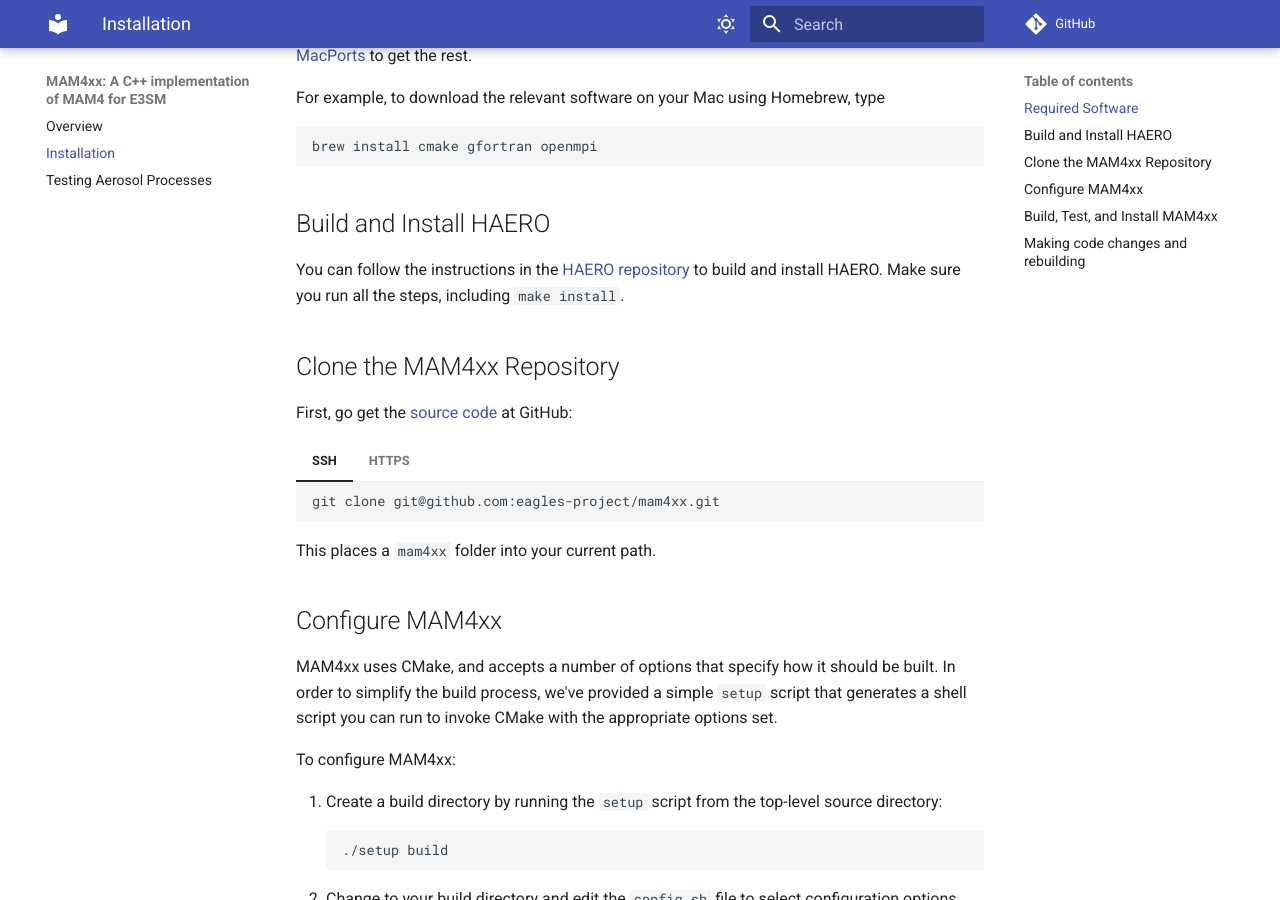
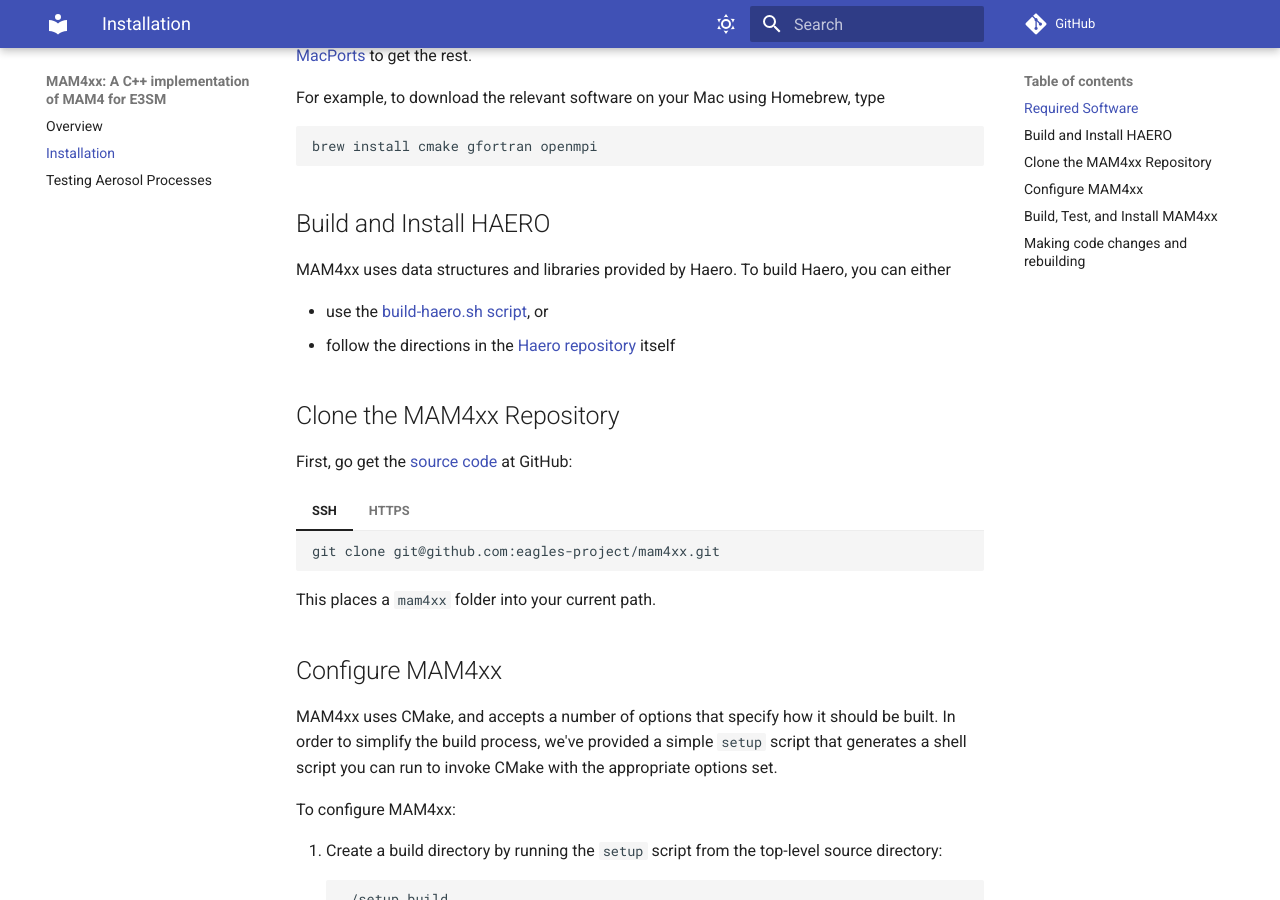
Before and after one commit to eagles-project/mam4xx, an MkDocs documentation site: the page built from docs/installation.md, in a window 1280 px wide and 900 px high, scrolled down 749 px. Built offline with MkDocs 1.6.1 and Material for MkDocs 9.7.7, drawn with Linux system fonts in a browser that asks for light colours; comment, search, counter and statistics services are not loaded.

Commit message:
Added build-haero.sh script.

```diff
--- a/docs/installation.md
+++ b/docs/installation.md
@@ -37,9 +37,11 @@ brew install cmake gfortran openmpi
 
 ## Build and Install HAERO
 
-You can follow the instructions in the [HAERO repository](https://github.com/eagles-project/haero)
-to build and install HAERO. Make sure you run all the steps, including
-`make install`.
+MAM4xx uses data structures and libraries provided by Haero. To build Haero, you
+can either
+
+* use the [build-haero.sh script](https://github.com/eagles-project/mam4xx/blob/main/src/build-haero.sh), or
+* follow the directions in the [Haero repository](https://github.com/eagles-project/haero) itself
 
 ## Clone the MAM4xx Repository
 
```
Also changed, not shown: README.md (+25 -14 lines), 2 other files.
